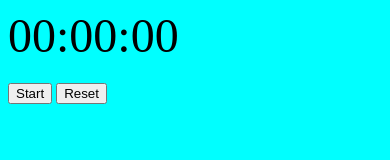
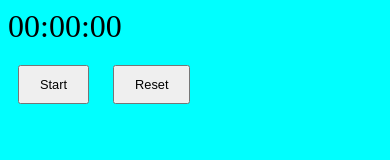
Before and after one commit to SAJJADTAIMORI/stop-watch, a plain HTML site: page index.html in a window 390 px wide. Drawn offline with Linux system fonts and the light colour scheme.

Commit message:
style end

```diff
--- a/style.css
+++ b/style.css
@@ -10,3 +10,23 @@ stopwatch {
     font-size: 3em;
     margin-bottom: 20px;
   }
+  .controls button {
+    font-size: 1em;
+    margin: 0 10px;
+    padding: 10px 20px;
+    cursor: pointer;
+  }
+
+  .controls button:focus {
+    outline: none;
+  }
+
+  /* Responsive Styles */
+  @media screen and (max-width: 600px) {
+    .display {
+      font-size: 2em;
+    }
+    .controls button {
+      font-size: 0.8em;
+    }
+  }
```
